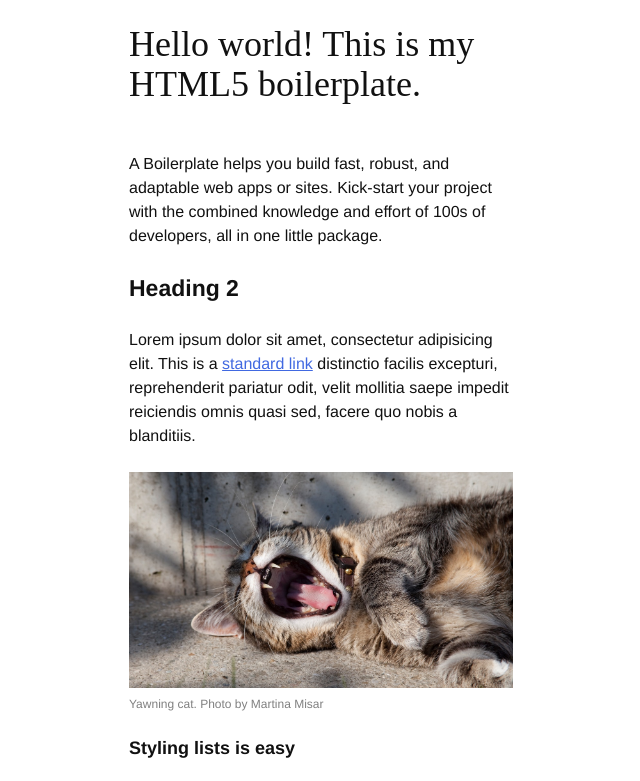
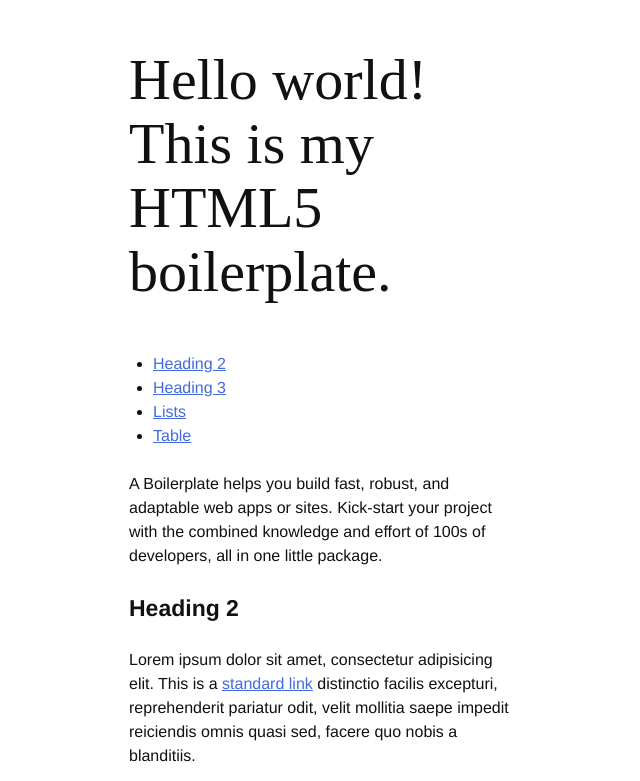
Before and after one commit to mct-ui/html5-boilerplate-PattynRuben, a plain HTML site: page index.html in a window 1280 px wide. Shown: the top 781 px of the page, without its empty margins (319-959 px from the left). Drawn offline with Linux system fonts and the light colour scheme.

Commit message:
afwerking

```diff
--- a/css/screen.css
+++ b/css/screen.css
@@ -4,6 +4,7 @@ html {
   font-family: 'Helvetica Neue', Helvetica, Arial, sans-serif;
   color: #111;
   padding: 24px 24px 0;
+  scroll-behavior: smooth;
 }
 
 body {
@@ -118,3 +119,38 @@ a:hover,
 a:focus {
   color: crimson;
 }
+
+/*
+    Media Queries
+    ---
+    EXAMPLE Media Queries for Responsive Design.
+    These examples override the primary ('mobile first') styles.
+    Modify as content requires.
+*/
+
+/* Extra small devices (portrait phones, less than 576px)
+   No media query since this is the default in Bootstrap
+*/
+
+/* Small devices (landscape phones, 576px and up) */
+@media (min-width: 576px) {
+}
+
+/* Medium devices (tablets, 768px and up) */
+@media (min-width: 768px) {
+  html {
+    padding: 48px 48px 24px;
+  }
+  h1 {
+    font-size: 58px;
+    line-height: 64px;
+  }
+}
+
+/* Large devices (landscape tablets, desktops, 992px and up) */
+@media (min-width: 992px) {
+}
+
+/* Extra large devices (large desktops, 1200px and up) */
+@media (min-width: 1200px) {
+}
--- a/index.html
+++ b/index.html
@@ -17,9 +17,17 @@
     <body>
         <header>
             <h1>Hello world! This is my HTML5 boilerplate.</h1>
+            <nav>
+                <ul>
+                    <li><a href="#heading2">Heading 2</a></li>
+                    <li><a href="#heading3">Heading 3</a></li>
+                    <li><a href="#lists">Lists</a></li>
+                    <li><a href="#table">Table</a></li>
+                </ul>
+            </nav>
             <p>A Boilerplate helps you build fast, robust, and adaptable web apps or sites. Kick-start your project with the combined knowledge and effort of 100s of developers, all in one little package.</p>
         </header>
-        <h2>
+        <h2 id="heading2">
             Heading 2
         </h2>
         <p>
@@ -29,10 +37,10 @@
             <img src="img/yawning-cat.jpeg" alt="This is a picture of a yawning cat">
             <figcaption>Yawning cat. Photo by Martina Misar</figcaption>
         </figure>
-        <h3>
+        <h3 id="heading3">
             Styling lists is easy
         </h3>
-        <ul>
+        <ul id="lists">
             <li>Lorem ipsum dolor sit amet consectetur adipisicing elit. Velit, praesentium.</li>
             <li>Unde iste commodi nesciunt a rem nulla reprehenderit molestiae temporibus!</li>
             <li>At, harum nobis? Reiciendis quod ea, expedita officiis doloribus accusamus?</li>
```
